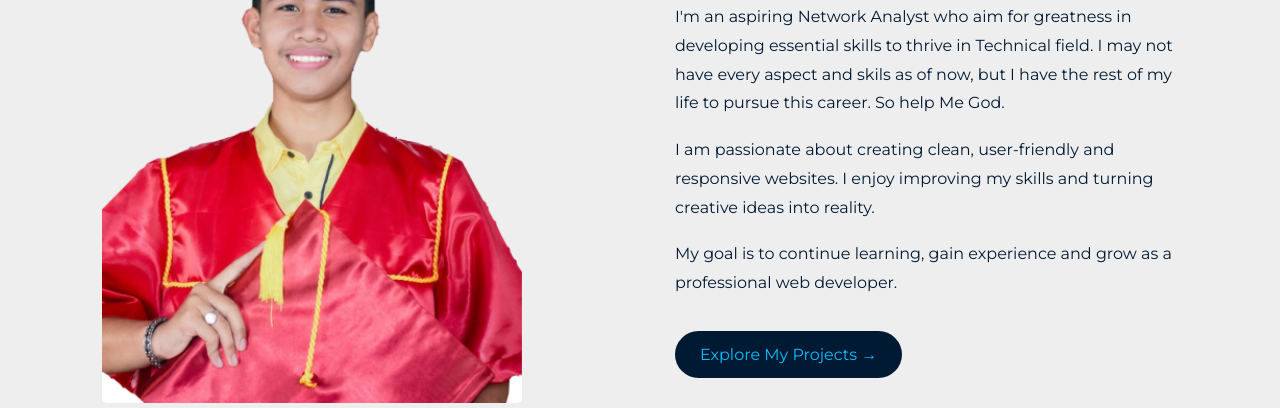
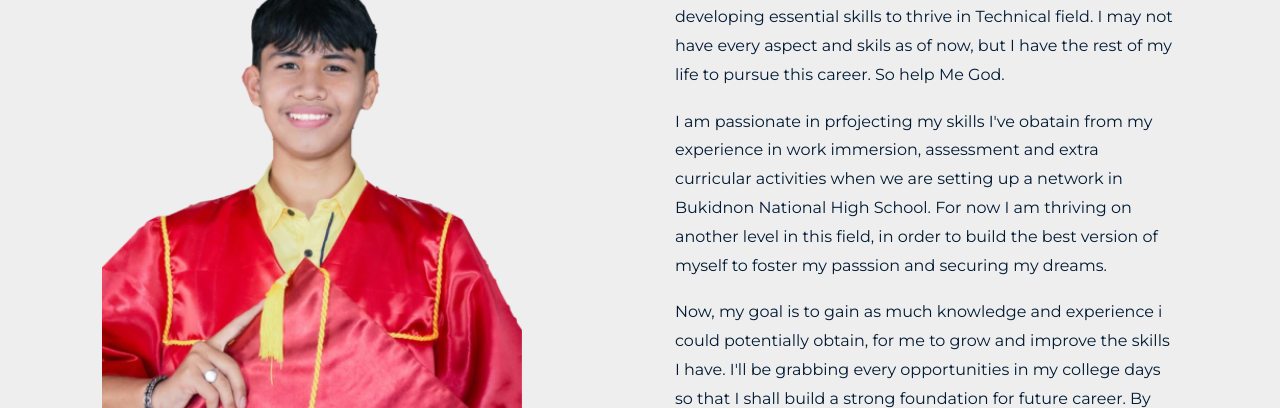
Before and after one commit to 2601103146-eng/My-website1.github.io, a plain HTML site: page aboutme.html in a window 1280 px wide. Shown: the part 392-800 px from the top of the page. Drawn offline with nearby package versions, Linux system fonts and the light colour scheme.

Commit message:
Update aboutme.html

```diff
--- a/aboutme.html
+++ b/aboutme.html
@@ -82,17 +82,19 @@
                     </p>
 
                     <p>
-                        I am passionate about creating
-                        clean, user-friendly and
-                        responsive websites. I enjoy
-                        improving my skills and turning
-                        creative ideas into reality.
+                        I am passionate in prfojecting my skills I've obatain from my experience
+                        in work immersion, assessment and extra curricular activities when we are
+                        setting up a network in Bukidnon National High School. For now I
+                        am thriving on another level in this field, in order to build the best version
+                        of myself to foster my passsion and securing my dreams.
+
                     </p>
 
                     <p>
-                        My goal is to continue learning,
-                        gain experience and grow as a
-                        professional web developer.
+                        Now, my goal is to gain as much knowledge and experience i could potentially
+                        obtain, for me to grow and improve the skills I have.  I'll be grabbing every
+                        opportunities in my college days so that I shall build a strong foundation for
+                        future career. By immersing my self in new challenges push beyond my limits.
                     </p>
 
                     <a href="projects.html" class="about-button">
```
